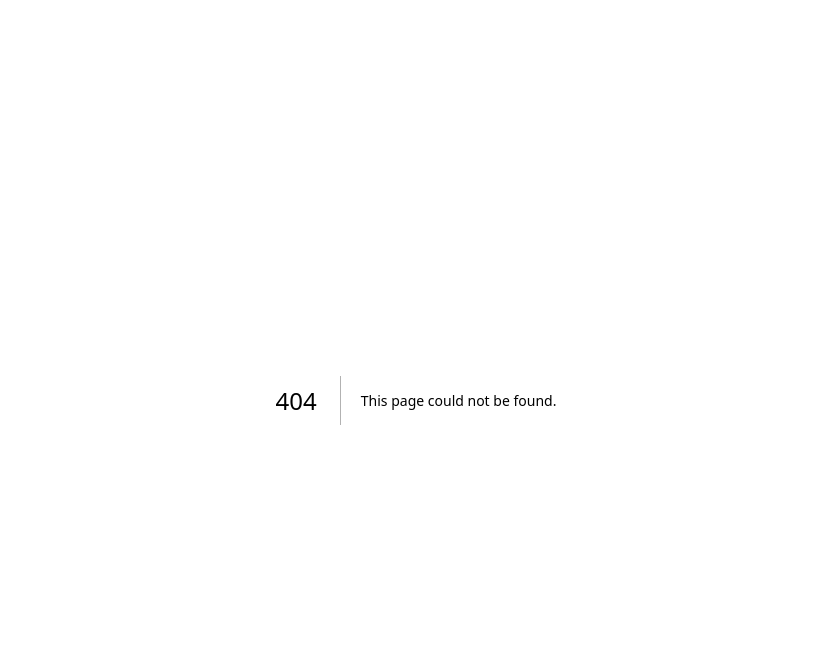
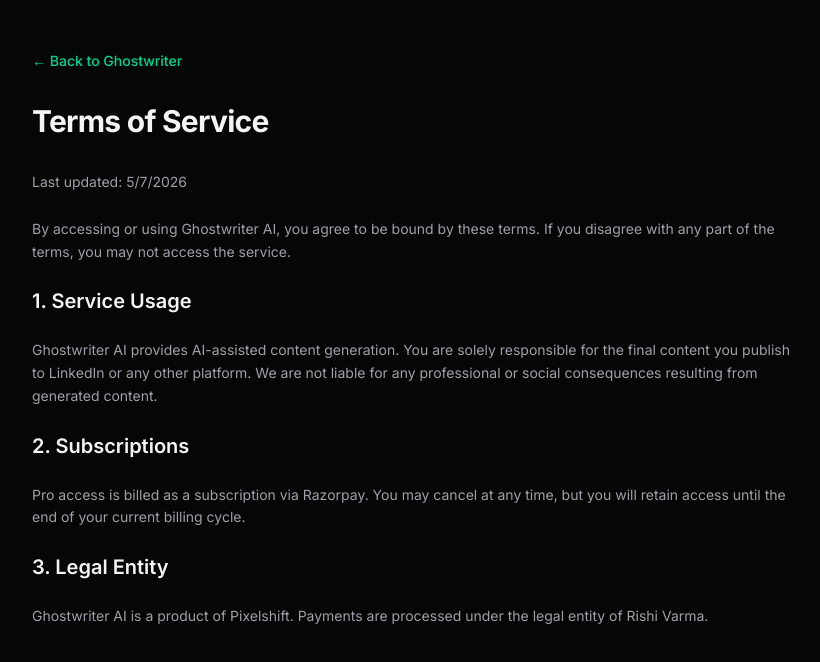
Before and after one commit to rishivarma0/ghostwriter-ai, a Next.js app: page /terms in a window 1280 px wide. Before the commit this address had no page. Shown: the top 662 px of the page, without its empty margins (224-1044 px from the left). Built offline with nearby package versions, Linux system fonts and the light colour scheme.

Commit message:
Final Launch: Legal pages, Clerk Auth with Google/Apple/LinkedIn, and ₹399 Paywall

```diff
--- a/app/layout.tsx
+++ b/app/layout.tsx
@@ -1,20 +1,13 @@
 import type { Metadata } from "next";
-import { Geist, Geist_Mono } from "next/font/google";
+import { Inter } from "next/font/google";
+import { ClerkProvider } from "@clerk/nextjs";
 import "./globals.css";
 
-const geistSans = Geist({
-  variable: "--font-geist-sans",
-  subsets: ["latin"],
-});
-
-const geistMono = Geist_Mono({
-  variable: "--font-geist-mono",
-  subsets: ["latin"],
-});
+const inter = Inter({ subsets: ["latin"] });
 
 export const metadata: Metadata = {
-  title: "Create Next App",
-  description: "Generated by create next app",
+  title: "Ghostwriter AI | Viral LinkedIn Posts in Seconds",
+  description: "Turn your messy brain-dumps into viral LinkedIn posts optimized for engagement.",
 };
 
 export default function RootLayout({
@@ -23,11 +16,12 @@
   children: React.ReactNode;
 }>) {
   return (
-    <html
-      lang="en"
-      className={`${geistSans.variable} ${geistMono.variable} h-full antialiased`}
-    >
-      <body className="min-h-full flex flex-col">{children}</body>
-    </html>
+    <ClerkProvider appearance={{ variables: { colorPrimary: '#34d399' } }}>
+      <html lang="en">
+        <body className={`${inter.className} bg-[#040706] text-zinc-50`}>
+          {children}
+        </body>
+      </html>
+    </ClerkProvider>
   );
 }
--- a/app/page.tsx
+++ b/app/page.tsx
@@ -1,12 +1,14 @@
 "use client";
 
 import { useMemo, useState, useEffect } from "react";
+import { useUser, UserButton } from "@clerk/nextjs";
 
 type Tone = "Provocative" | "Educational" | "Authentic";
 
 const tones: Tone[] = ["Provocative", "Educational", "Authentic"];
 
 export default function Home() {
+  const { isSignedIn } = useUser(); // Checks if user paid & logged in
   const [input, setInput] = useState("");
   const [tone, setTone] = useState<Tone>("Provocative");
   const [result, setResult] = useState("");
@@ -15,7 +17,6 @@
   const [copied, setCopied] = useState(false);
   const [limitReached, setLimitReached] = useState(false);
 
-  // Fixes the Hydration Mismatch
   const [mounted, setMounted] = useState(false);
 
   useEffect(() => {
@@ -27,18 +28,18 @@
   const handleGenerate = async () => {
     if (!input.trim() || loading) return;
 
-    // 1. THE GATEKEEPER: Check how many times they've used it
+    // 1. THE GATEKEEPER: Check if they are signed in (Pro) OR under the limit
     const currentUsage = parseInt(localStorage.getItem("ghostwriter_usage") || "0");
-    if (currentUsage >= 3) {
+    if (!isSignedIn && currentUsage >= 2) {
       setLimitReached(true);
-      return; // Stops the function from running the API call
+      return;
     }
 
     setLoading(true);
     setError("");
     setResult("");
     setCopied(false);
-    setLimitReached(false); // Reset just in case
+    setLimitReached(false);
 
     try {
       const response = await fetch("/api/generate", {
@@ -58,8 +59,10 @@
 
       setResult(generatedText);
 
-      // 2. THE TOLL BOOTH: Add 1 to their usage count
-      localStorage.setItem("ghostwriter_usage", (currentUsage + 1).toString());
+      // 2. THE TOLL BOOTH: Add 1 to usage only if they are not Pro
+      if (!isSignedIn) {
+        localStorage.setItem("ghostwriter_usage", (currentUsage + 1).toString());
+      }
 
     } catch (err) {
       setError(err instanceof Error ? err.message : "Something went wrong.");
@@ -75,7 +78,6 @@
     setTimeout(() => setCopied(false), 1600);
   };
 
-  // If we aren't mounted yet, we show a clean dark screen to prevent the error
   if (!mounted) return <div className="min-h-screen bg-[#040706]" />;
 
   return (
@@ -86,9 +88,14 @@
             <h1 className="text-xl font-semibold tracking-tight md:text-2xl">Ghostwriter v1.0</h1>
             <p className="text-[10px] text-zinc-500 uppercase tracking-widest mt-0.5">Founder Series</p>
           </div>
-          <span className="rounded-full border border-emerald-400/30 bg-emerald-500/10 px-3 py-1 text-xs font-medium tracking-wide text-emerald-300">
-            360Brew Optimized
-          </span>
+
+          <div className="flex items-center gap-4">
+            <span className="hidden sm:inline-flex rounded-full border border-emerald-400/30 bg-emerald-500/10 px-3 py-1 text-xs font-medium tracking-wide text-emerald-300">
+              {isSignedIn ? "Pro Intelligence Active" : "Ghostwriter Optimized"}
+            </span>
+            {/* Shows profile picture if logged in */}
+            <UserButton afterSignOutUrl="/" />
+          </div>
         </header>
 
         <section className="grid grid-cols-1 gap-6 lg:grid-cols-3">
@@ -150,20 +157,20 @@
         </section>
 
         {/* --- THE PAYWALL UI --- */}
-        {limitReached && (
+        {limitReached && !isSignedIn && (
           <div className="mt-8 p-6 rounded-2xl border border-emerald-500/30 bg-[#090d0b] shadow-[0_20px_60px_rgba(0,0,0,0.45)] text-center">
             <div className="mx-auto mb-4 flex h-12 w-12 items-center justify-center rounded-full bg-emerald-500/10">
               <span className="text-2xl">🔥</span>
             </div>
             <h3 className="mb-2 text-xl font-bold text-zinc-100">You're on fire!</h3>
             <p className="mx-auto mb-6 max-w-lg text-sm leading-relaxed text-zinc-400">
-              You've used your 3 free Ghostwriter generations. Upgrade to Pro for unlimited posts, custom brand voices, and priority Llama-3 access.
+              You've used your 2 free Ghostwriter generations. Upgrade to the **Founder Pass** for unlimited posts, custom brand voices, and priority access.
             </p>
             <button
               className="rounded-xl bg-emerald-400 px-8 py-3 font-bold text-zinc-950 transition-all hover:scale-105 hover:bg-emerald-300 active:scale-95"
-              onClick={() => alert("Stripe checkout coming soon! DM the founder for early access.")}
+              onClick={() => window.open("https://razorpay.me/@pixelshift", "_blank")}
             >
-              Upgrade to Pro - $19/mo
+              Unlock Founder Pass - ₹399/mo
             </button>
           </div>
         )}
@@ -188,6 +195,28 @@
             {result || <span className="text-zinc-600 italic">Your viral-ready LinkedIn post will appear here...</span>}
           </div>
         </section>
+
+        {/* --- PIXELSHIFT FOOTER --- */}
+        <footer className="mt-20 border-t border-zinc-900 py-12 text-center">
+          <div className="mb-6">
+            <p className="text-xs font-medium uppercase tracking-widest text-zinc-500">
+              A <span className="text-emerald-400">Pixelshift</span> Project
+            </p>
+            <p className="mt-1 text-[10px] text-zinc-600">Built with ❤️ by Rishi Varma</p>
+          </div>
+
+          <div className="mb-8 flex flex-wrap justify-center gap-x-8 gap-y-4 text-[10px] uppercase tracking-tighter text-zinc-500">
+            <a href="/privacy" className="transition hover:text-emerald-400">Privacy</a>
+            <a href="/terms" className="transition hover:text-emerald-400">Terms</a>
+            <a href="/refunds" className="transition hover:text-emerald-400">Refunds</a>
+            <a href="/shipping" className="transition hover:text-emerald-400">Shipping</a>
+            <a href="mailto:pixelshift.hq@gmail.com" className="underline underline-offset-4 transition hover:text-emerald-400">Support: pixelshift.hq@gmail.com</a>
+          </div>
+
+          <p className="mx-auto max-w-md text-[9px] leading-relaxed text-zinc-700 italic">
+            Ghostwriter AI is a product of Pixelshift. Payments are processed securely via Razorpay under the legal name Rishi Varma. Digital access is provisioned within 24 hours of payment.
+          </p>
+        </footer>
       </div>
     </main>
   );
--- /dev/null
+++ b/app/shipping/page.tsx
@@ -0,0 +1,26 @@
+import Link from "next/link";
+
+export default function Shipping() {
+  return (
+    <main className="min-h-screen bg-[#040706] px-6 py-12 text-zinc-100 lg:px-10">
+      <div className="mx-auto max-w-3xl">
+        <Link href="/" className="mb-8 inline-flex items-center text-sm font-medium text-emerald-400 hover:text-emerald-300">
+          &larr; Back to Ghostwriter
+        </Link>
+        <h1 className="mb-8 text-3xl font-bold tracking-tight">Shipping & Delivery</h1>
+        <div className="space-y-6 text-sm leading-relaxed text-zinc-400">
+          <p>
+            Ghostwriter AI is a Cloud-based Software as a Service (SaaS) application.
+          </p>
+          <h2 className="text-xl font-semibold text-zinc-100">Digital Delivery</h2>
+          <p>
+            As a purely digital product, <strong>no physical shipping is involved.</strong>
+          </p>
+          <p>
+            Upon successful payment processing via Razorpay, your Pro access is provisioned immediately. You will be redirected to create an account, which instantly unlocks unlimited generations. Delivery confirmation is provided via the email receipt from our payment gateway.
+          </p>
+        </div>
+      </div>
+    </main>
+  );
+}
--- /dev/null
+++ b/app/terms/page.tsx
@@ -0,0 +1,32 @@
+import Link from "next/link";
+
+export default function TermsOfService() {
+  return (
+    <main className="min-h-screen bg-[#040706] px-6 py-12 text-zinc-100 lg:px-10">
+      <div className="mx-auto max-w-3xl">
+        <Link href="/" className="mb-8 inline-flex items-center text-sm font-medium text-emerald-400 hover:text-emerald-300">
+          &larr; Back to Ghostwriter
+        </Link>
+        <h1 className="mb-8 text-3xl font-bold tracking-tight">Terms of Service</h1>
+        <div className="space-y-6 text-sm leading-relaxed text-zinc-400">
+          <p>Last updated: {new Date().toLocaleDateString()}</p>
+          <p>
+            By accessing or using Ghostwriter AI, you agree to be bound by these terms. If you disagree with any part of the terms, you may not access the service.
+          </p>
+          <h2 className="text-xl font-semibold text-zinc-100">1. Service Usage</h2>
+          <p>
+            Ghostwriter AI provides AI-assisted content generation. You are solely responsible for the final content you publish to LinkedIn or any other platform. We are not liable for any professional or social consequences resulting from generated content.
+          </p>
+          <h2 className="text-xl font-semibold text-zinc-100">2. Subscriptions</h2>
+          <p>
+            Pro access is billed as a subscription via Razorpay. You may cancel at any time, but you will retain access until the end of your current billing cycle.
+          </p>
+          <h2 className="text-xl font-semibold text-zinc-100">3. Legal Entity</h2>
+          <p>
+            Ghostwriter AI is a product of Pixelshift. Payments are processed under the legal entity of Rishi Varma.
+          </p>
+        </div>
+      </div>
+    </main>
+  );
+}
--- /dev/null
+++ b/middleware.ts
@@ -0,0 +1,11 @@
+import { clerkMiddleware } from "@clerk/nextjs/server";
+
+export default clerkMiddleware();
+
+export const config = {
+  matcher: [
+    // This allows the landing page to stay public so anyone can see it
+    '/((?!_next|[^?]*\\.(?:html?|css|js(?!on)|jpe?g|webp|png|gif|svg|ttf|woff2?|ico|csv|docx?|xlsx?|zip|webmanifest)).*)',
+    '/(api|trpc)(.*)',
+  ],
+};
--- a/package.json
+++ b/package.json
@@ -9,6 +9,7 @@
     "lint": "eslint"
   },
   "dependencies": {
+    "@clerk/nextjs": "^7.3.2",
     "@google/generative-ai": "^0.24.1",
     "next": "16.2.5",
     "react": "19.2.4",
```
Also changed, not shown: app/privacy/page.tsx (added, +32 -0 lines), app/refunds/page.tsx (added, +27 -0 lines), 1 other file (tests, documents, lock files or other folders).
